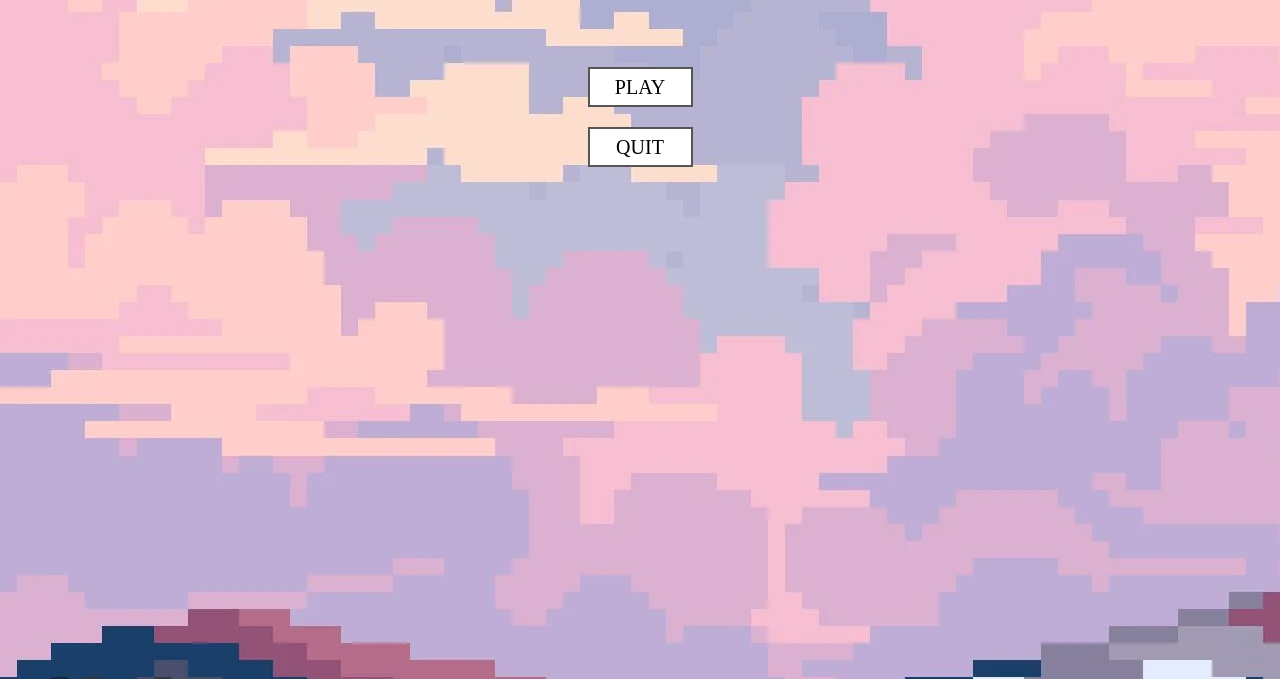
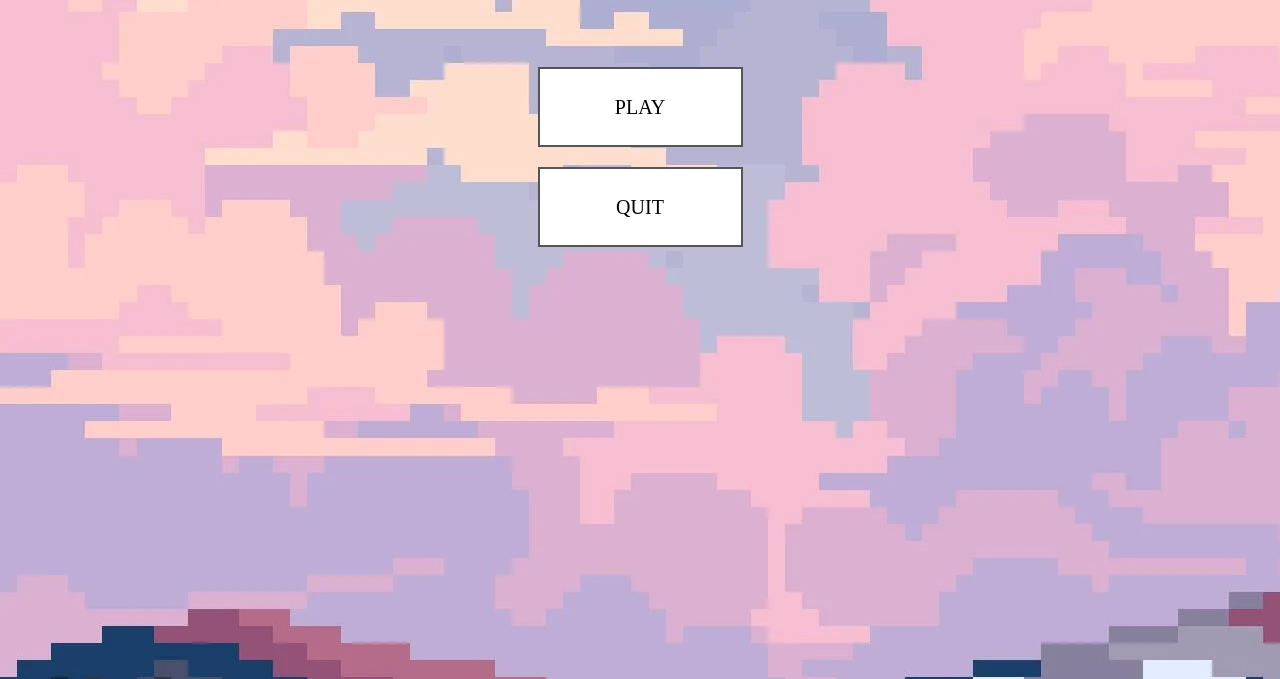
Before and after one commit to de5cafe/de5cafe.github.io, a plain HTML site: page index.html in a window 1280 px wide. Shown: the part 121-800 px from the top of the page. Drawn offline with Linux system fonts and the light colour scheme; a web font is replaced by a local one.

Commit message:
Update style.css

```diff
--- a/style.css
+++ b/style.css
@@ -31,8 +31,8 @@ button {
     background-color: white;
     color: black;
     border: 2px solid #555555;
-    height: 40px;
-    width: 105px;
+    height: 80px;
+    width: 205px;
     font-size: 20px;
     margin-bottom: 20px;
 
```
